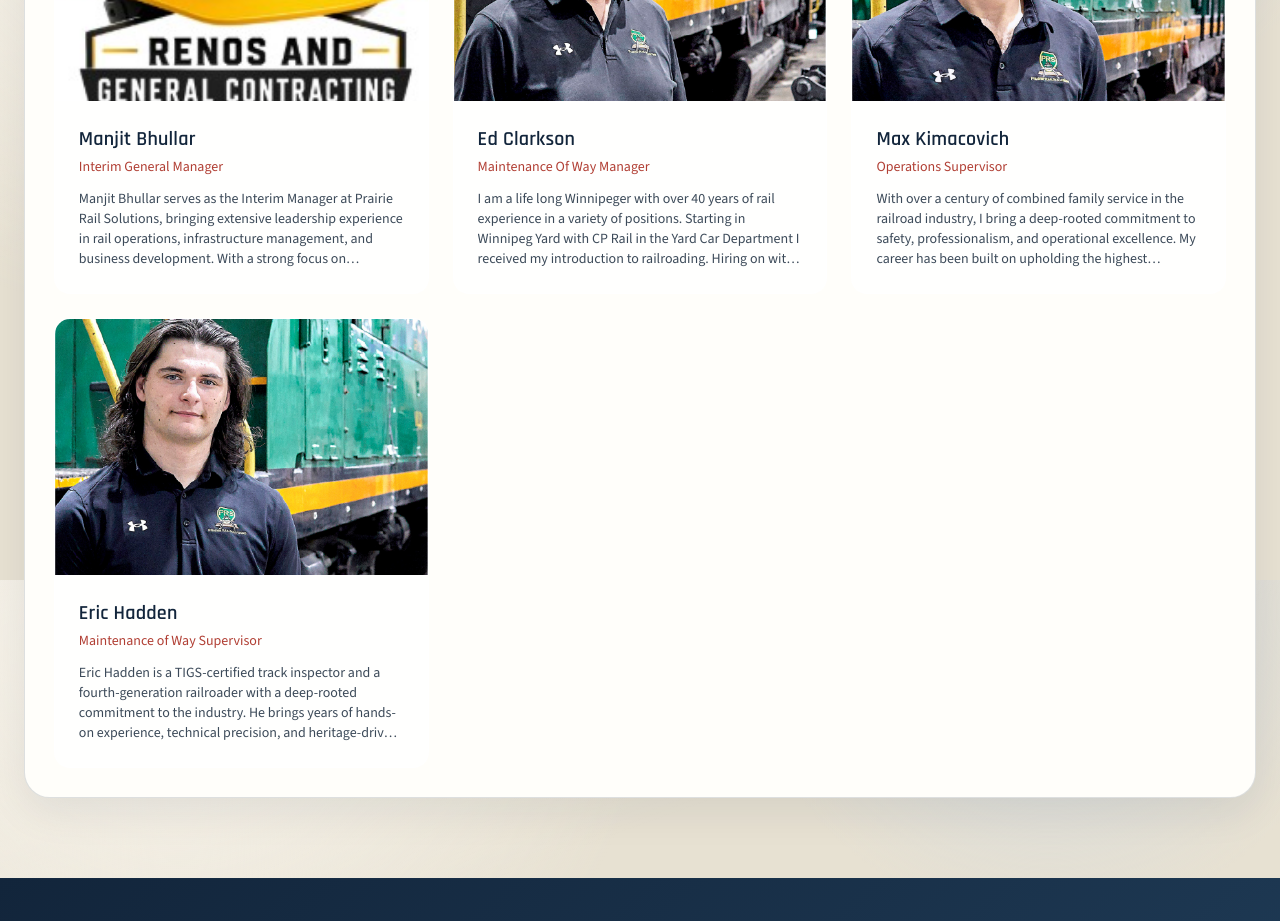
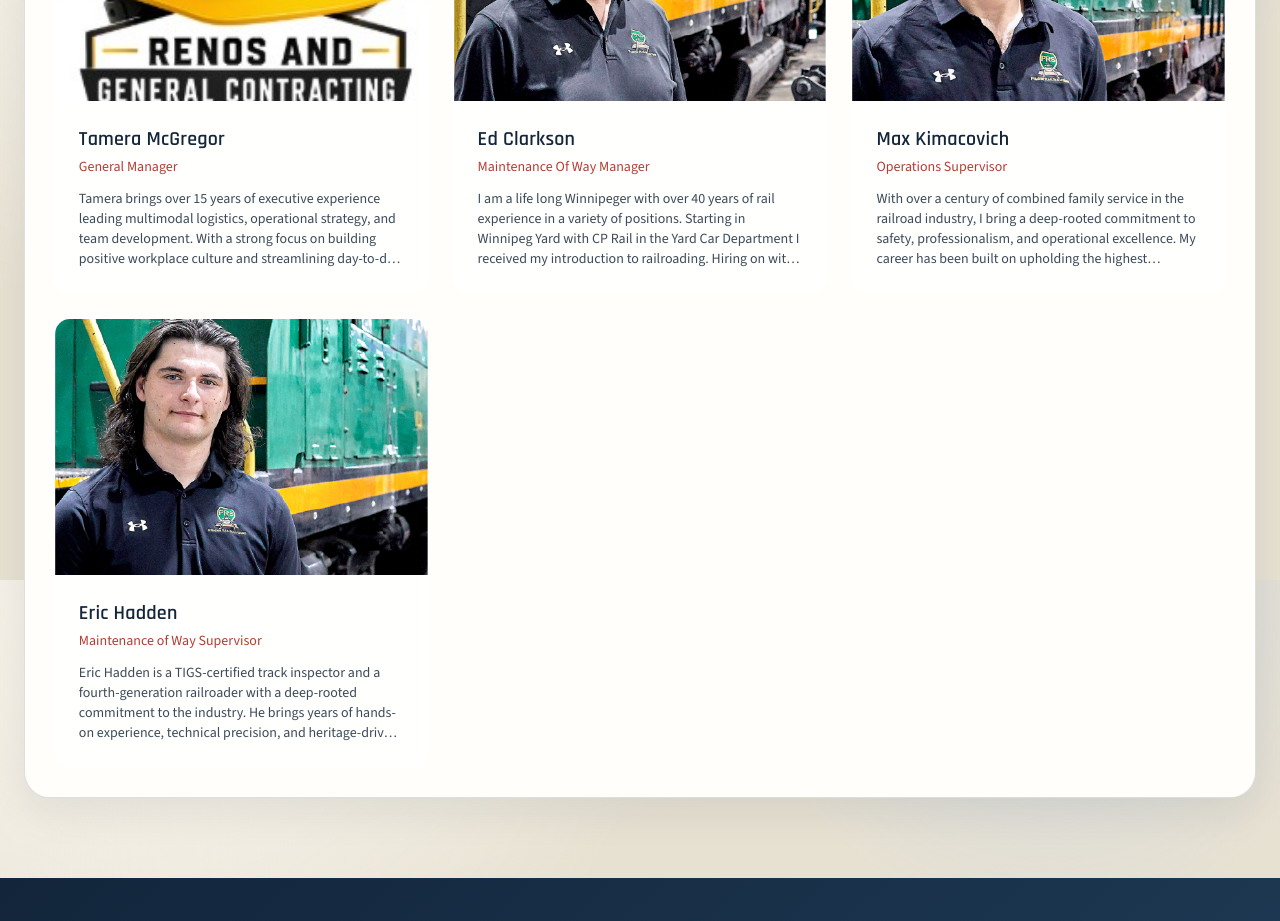
Before and after one commit to eutelsatw4-art/prairerailsolutions, a Next.js app in the folder web/: page /about in a window 1280 px wide. Shown: the part 3420-4341 px from the top of the page. Built offline with nearby package versions, Linux system fonts and the light colour scheme.

Commit message:
Add Tamera McGregor as General Manager

```diff
--- a/web/src/app/about/page.tsx
+++ b/web/src/app/about/page.tsx
@@ -20,10 +20,10 @@ const timelineEvents = [
 
 const teamMembers = [
   {
-    name: "Manjit Bhullar",
-    title: "Interim General Manager",
+    name: "Tamera McGregor",
+    title: "General Manager",
     image: "/images/team/rail.jpg",
-    bio: "Manjit Bhullar serves as the Interim Manager at Prairie Rail Solutions, bringing extensive leadership experience in rail operations, infrastructure management, and business development. With a strong focus on operational excellence, safety, and customer service, he is committed to delivering practical, reliable solutions that help customers keep their rail operations running efficiently.",
+    bio: "Tamera brings over 15 years of executive experience leading multimodal logistics, operational strategy, and team development. With a strong focus on building positive workplace culture and streamlining day-to-day operations, she is dedicated to driving continuous improvement across the facility. Tamera is especially proud to support the continued operation of the Vintage Locomotive Society and the Prairie Dog Central, helping preserve and celebrate rich railway heritage for the community. Outside of work, supported by a busy, blended family, you'll undoubtedly spot her at a rink, on the sidelines of a field, or on the slopes enjoying quality time together.",
   },
   {
     name: "Ed Clarkson",
--- a/web/src/app/page.tsx
+++ b/web/src/app/page.tsx
@@ -46,8 +46,8 @@ const serviceCards = [
 
 const teamMembers = [
   {
-    name: "Manjit Bhullar",
-    role: "Interim General Manager",
+    name: "Tamera McGregor",
+    role: "General Manager",
     image: "/images/team/rail.jpg",
   },
   {
```
